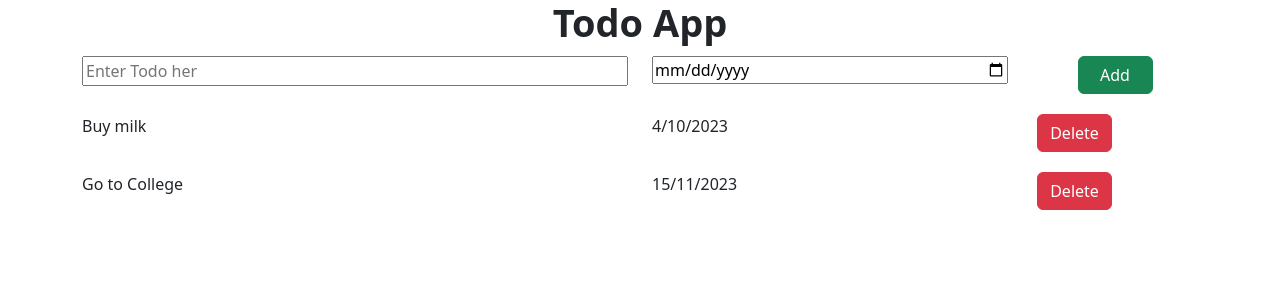
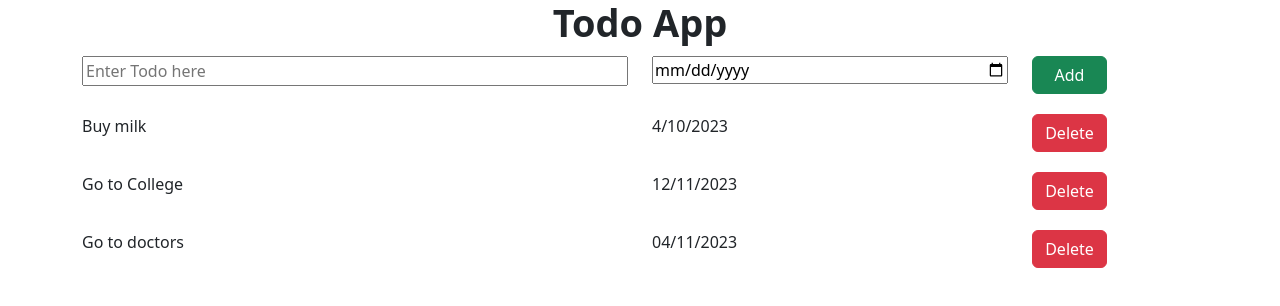
Before and after one commit to Rajsinh1921/Kg-Coding, a React (Vite) app in the folder 1 To-do-App/: page / in a window 1280 px wide. Shown: the top 306 px of the page. Built offline with nearby package versions, Linux system fonts and the light colour scheme.

Commit message:
Props_and_comp

```diff
--- a/1 To-do-App/src/App.jsx
+++ b/1 To-do-App/src/App.jsx
@@ -1,18 +1,31 @@
 import AppName from "./Components/AppName";
 import AppTodo from "./Components/AppTodo";
-import Todo1 from "./Components/Todo1";
-import Todo2 from "./Components/Todo2";
+import TodoItems from "./Components/TodoItems";
 import "bootstrap/dist/css/bootstrap.min.css";
 import "./AppStyle.css";
 function App() {
+  const todoItems = [
+    {
+      name: "Buy milk",
+      duedate: "4/10/2023",
+    },
+    {
+      name: "Go to College",
+      duedate: "12/11/2023",
+    },
+    {
+      name: "Go to doctors",
+      duedate: "04/11/2023",
+    },
+  ];
+
   return (
     <>
       <center className="todo-container">
         <AppName />
         <AppTodo />
         <div className="text-left">
-          <Todo1 />
-          <Todo2 />
+          <TodoItems todoItem={todoItems} />
         </div>
       </center>
     </>
--- a/1 To-do-App/src/AppStyle.css
+++ b/1 To-do-App/src/AppStyle.css
@@ -1,35 +1,15 @@
-.btn-delete {
-  margin: 10px 5px;
+.container .row {
+  text-align: start;
 }
-
-.btn-add {
-  margin: 10px 5px;
+.btn {
+  margin: 0px 5px 10px 0;
+  min-width: 75px;
+  text-align: center;
 }
 
 .row {
   margin-top: 10px;
 }
-
-h1 {
-  font-size: 38px;
-  margin-bottom: 10px;
-  font-weight: 700;
-}
-
 input {
   width: 100%;
 }
-
-.text-left {
-  text-align: start;
-}
-
-.btn {
-  text-align: center;
-  min-width: 75px;
-  margin-top: 0;
-}
-
-.btn-add {
-  margin-top: 0;
-}
--- a/1 To-do-App/src/Components/AppName.jsx
+++ b/1 To-do-App/src/Components/AppName.jsx
@@ -1,5 +1,7 @@
+import style from "./AppName.module.css";
+
 function AppName() {
-  return <h1>Todo App</h1>;
+  return <h1 className={`${style["kg-h1"]}`}>Todo App</h1>;
 }
 
 export default AppName;
--- /dev/null
+++ b/1 To-do-App/src/Components/AppName.module.css
@@ -0,0 +1,5 @@
+.kg-h1 {
+  font-size: 38px;
+  margin-bottom: 10px;
+  font-weight: 700;
+}
--- a/1 To-do-App/src/Components/AppTodo.jsx
+++ b/1 To-do-App/src/Components/AppTodo.jsx
@@ -1,15 +1,15 @@
 function AppTodo() {
   return (
-    <div class="container text-center">
-      <div class="row">
-        <div class="col-sm-6">
-          <input type="text" placeholder="Enter Todo her" />
+    <div className="container text-center">
+      <div className="row">
+        <div className="col-sm-6">
+          <input type="text" placeholder="Enter Todo here" />
         </div>
-        <div class="col-sm-4">
+        <div className="col-sm-4">
           <input type="date" name="" id="" />
         </div>
-        <div class="col-sm-2">
-          <button type="button" class="btn btn-success btn-add">
+        <div className="col-sm-2">
+          <button type="button" className="btn btn-success btn-add">
             Add
           </button>
         </div>
--- a/1 To-do-App/src/Components/Todo1.jsx
+++ /dev/null
@@ -1,17 +0,0 @@
-function Todo1() {
-  return (
-    <div class="container">
-      <div class="row">
-        <div class="col-sm-6">Buy milk</div>
-        <div class="col-sm-4">4/10/2023</div>
-        <div class="col-sm-2">
-          <button type="button" class="btn btn-danger btn-delete">
-            Delete
-          </button>
-        </div>
-      </div>
-    </div>
-  );
-}
-
-export default Todo1;
--- a/1 To-do-App/src/Components/Todo2.jsx
+++ /dev/null
@@ -1,17 +0,0 @@
-function Todo2() {
-  return (
-    <div class="container ">
-      <div class="row">
-        <div class="col-sm-6">Go to College</div>
-        <div class="col-sm-4">15/11/2023</div>
-        <div class="col-sm-2">
-          <button type="button" class="btn btn-danger btn-delete">
-            Delete
-          </button>
-        </div>
-      </div>
-    </div>
-  );
-}
-
-export default Todo2;
--- /dev/null
+++ b/1 To-do-App/src/Components/TodoItem.jsx
@@ -0,0 +1,17 @@
+function TodoItem({ name, duedate }) {
+  return (
+    <div className="container">
+      <div className="row">
+        <div className="col-sm-6">{name}</div>
+        <div className="col-sm-4">{duedate}</div>
+        <div className="col-sm-2">
+          <button type="button" className="btn btn-danger btn-delete">
+            Delete
+          </button>
+        </div>
+      </div>
+    </div>
+  );
+}
+
+export default TodoItem;
--- /dev/null
+++ b/1 To-do-App/src/Components/TodoItems.jsx
@@ -0,0 +1,12 @@
+import TodoItem from "./TodoItem";
+
+function TodoItems({ todoItem }) {
+  return (
+    <>
+      {todoItem.map((item, index) => (
+        <TodoItem key={index} name={item.name} duedate={item.duedate} />
+      ))}
+    </>
+  );
+}
+export default TodoItems;
```
Also changed, not shown: 1 other file (tests, documents, lock files or other folders).
